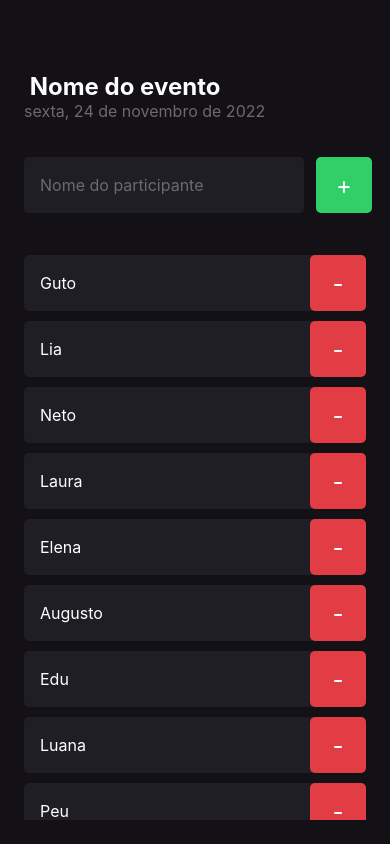
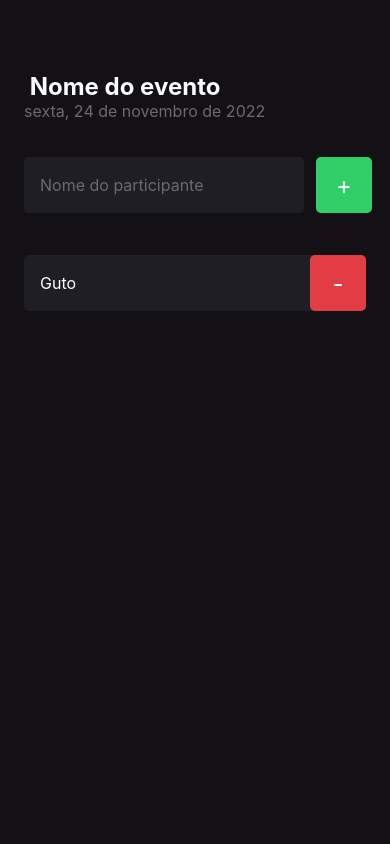
Before and after one commit to joseaugustoss/imhere, a React Native app: screen / in a window 390 px wide. Built offline with nearby package versions, Linux system fonts and the light colour scheme.

Commit message:
adicionando participantes

```diff
--- a/src/sreens/Home/index.tsx
+++ b/src/sreens/Home/index.tsx
@@ -1,3 +1,4 @@
+import { useState } from "react";
 import {
   Text,
   View,
@@ -10,21 +11,7 @@ import { Participant } from "../../components/participant";
 import { styles } from "./styles";
 
 export default function Home() {
-  const participants = [
-    "Guto",
-    "Lia",
-    "Neto",
-    "Laura",
-    "Elena",
-    "Augusto",
-    "Edu",
-    "Luana",
-    "Peu",
-    "Marquinho",
-    "Dailane",
-    "Tatai",
-    "Arlecio",
-  ];
+  const [participants, setParticipants] = useState(["Guto"]);
 
   function handleParticipantAdd() {
     if (participants.includes("Edu")) {
@@ -33,6 +20,7 @@ export default function Home() {
         "Já existe um participantes na lista com esse nome"
       );
     }
+    setParticipants((prevState) => [...prevState, "Edu"]);
   }
   function handleParticipantRemove(name: string) {
     Alert.alert("Remover", `Remover o participante ${name} ?`, [
```
